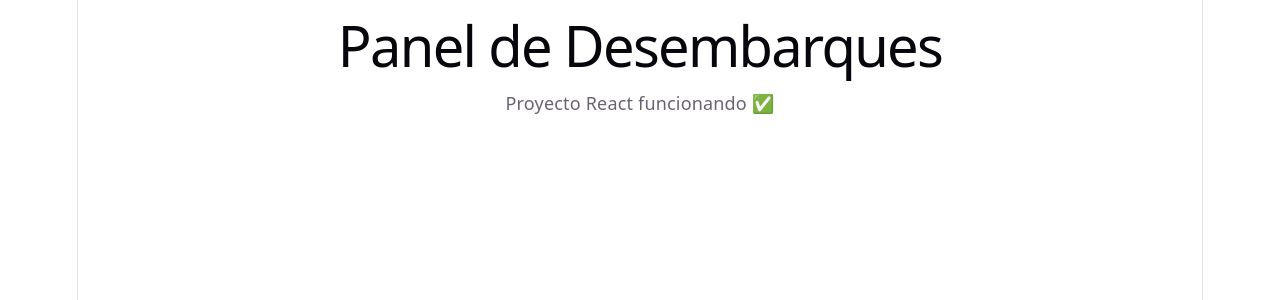
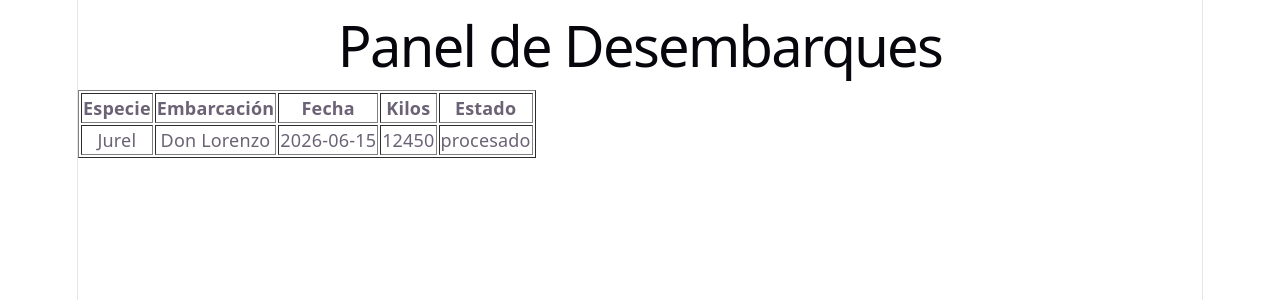
Before and after one commit to maticdv-hash/Eva3, a React (Vite) app in the folder mi-app/: page / in a window 1280 px wide. Shown: the top 300 px of the page. Built offline with nearby package versions, Linux system fonts and the light colour scheme.

Commit message:
Renderiza tabla funcional con componentes y props

```diff
--- a/mi-app/src/App.jsx
+++ b/mi-app/src/App.jsx
@@ -1,8 +1,21 @@
+import ListaDesembarques from "./components/ListaDesembarques";
+
 function App() {
+  const datos = [
+    {
+      id: 1,
+      especie: "Jurel",
+      embarcacion: "Don Lorenzo",
+      fecha: "2026-06-15",
+      kilos: 12450,
+      estado: "procesado",
+    },
+  ];
+
   return (
     <div>
       <h1>Panel de Desembarques</h1>
-      <p>Proyecto React funcionando ✅</p>
+      <ListaDesembarques desembarques={datos} />
     </div>
   );
 }
--- /dev/null
+++ b/mi-app/src/components/FilaDesembarque.jsx
@@ -0,0 +1,13 @@
+function FilaDesembarque({ data }) {
+  return (
+    <tr>
+      <td>{data.especie}</td>
+      <td>{data.embarcacion}</td>
+      <td>{data.fecha}</td>
+      <td>{data.kilos}</td>
+      <td>{data.estado}</td>
+    </tr>
+  );
+}
+
+export default FilaDesembarque;
--- /dev/null
+++ b/mi-app/src/components/ListaDesembarques.jsx
@@ -0,0 +1,24 @@
+import FilaDesembarque from "./FilaDesembarque";
+
+function ListaDesembarques({ desembarques }) {
+  return (
+    <table border="1">
+      <thead>
+        <tr>
+          <th>Especie</th>
+          <th>Embarcación</th>
+          <th>Fecha</th>
+          <th>Kilos</th>
+          <th>Estado</th>
+        </tr>
+      </thead>
+      <tbody>
+        {desembarques.map((d) => (
+          <FilaDesembarque key={d.id} data={d} />
+        ))}
+      </tbody>
+    </table>
+  );
+}
+
+export default ListaDesembarques;
```
